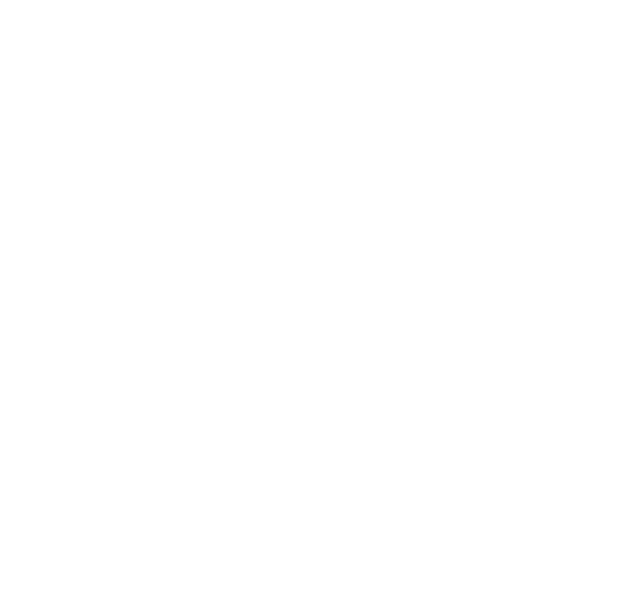
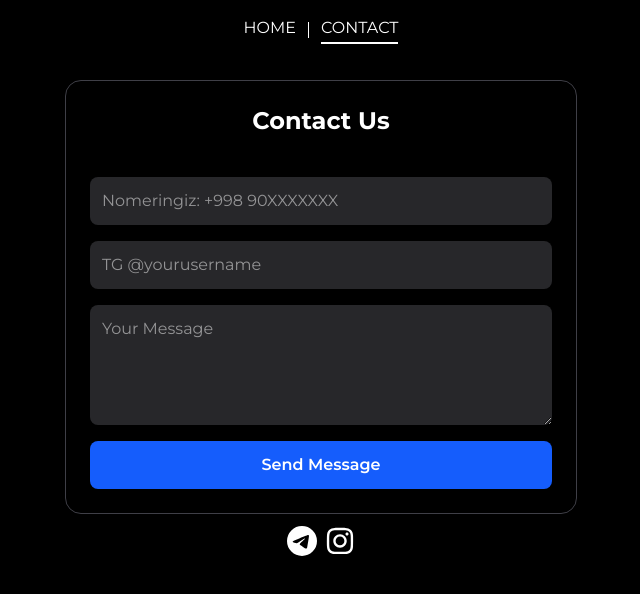
Before and after one commit to abdulhamidfrontend/abbv, a React (Vite) app: page /contact in a window 1280 px wide. Before the commit this address had no page. Shown: the top 594 px of the page, without its empty margins (319-959 px from the left). Built offline with nearby package versions, Linux system fonts and the light colour scheme.

Commit message:
"bot message added"

```diff
--- a/package.json
+++ b/package.json
@@ -13,6 +13,7 @@
     "@tailwindcss/vite": "^4.1.17",
     "react": "^19.2.0",
     "react-dom": "^19.2.0",
+    "react-icons": "^5.5.0",
     "react-router-dom": "^7.9.6",
     "tailwindcss": "^4.1.17"
   },
--- a/src/App.tsx
+++ b/src/App.tsx
@@ -1,6 +1,7 @@
 import "./index.css";
 import { Route, Routes, BrowserRouter } from "react-router-dom";
 import Home from "./Pages/home";
+import Contact from "./Pages/contact";
 
 function App() {
   return (
@@ -8,6 +9,7 @@ function App() {
       <BrowserRouter>
         <Routes>
           <Route path="/" element={<Home/>} />
+          <Route path="/contact" element={<Contact/>} />
         </Routes>
       </BrowserRouter>
     </>
--- /dev/null
+++ b/src/Pages/contact.tsx
@@ -0,0 +1,132 @@
+import Navbar from "@/components/navbar";
+import { SiTelegram } from "react-icons/si";
+import { FaInstagram } from "react-icons/fa";
+import { useState } from "react";
+
+// ❗ Bu token frontendda ochiq bo'ladi — faqat o'quv/proyekt uchun!
+// Token va chat_id ni o'zingga mos yoz.
+const BOT_TOKEN = "8292283966:AAEnai7OzTOY56aw77ng36in1agS-6qe5e8";
+const CHAT_ID = 1982638634; // BU YERGA O'ZINGNING CHAT_ID'ing
+
+const Contact = () => {
+  const [phone, setPhone] = useState("");
+  const [username, setUsername] = useState("");
+  const [message, setMessage] = useState("");
+
+  const [error, setError] = useState("");
+  const [loading, setLoading] = useState(false);
+
+  const phoneRegex = /^\+998\s?(69|71|88|90|91|93|94|95|97|99)\d{7}$/;
+  const usernameRegex = /^@[A-Za-z0-9_]{5,}$/;
+
+  const handleSubmit = async (e: React.FormEvent) => {
+    e.preventDefault();
+
+    // === VALIDATSIYA ===
+    if (!phoneRegex.test(phone)) {
+      setError("Telefon raqami noto‘g‘ri! Masalan: +998 90XXXXXXX");
+      return;
+    }
+
+    if (!usernameRegex.test(username)) {
+      setError("Username noto‘g‘ri! @ bilan boshlanishi kerak.");
+      return;
+    }
+
+    if (message.trim().length < 3) {
+      setError("Xabaringiz juda qisqa.");
+      return;
+    }
+
+    setError("");
+    setLoading(true);
+
+    // === TELEGRAMGA YUBORILADIGAN MATN ===
+    const text = `
+Yangi kontakt so'rovi:
+📞 Telefon: ${phone}
+👤 Username: ${username}
+📝 Xabar: ${message}
+    `;
+
+    // CORS cheklovini aylanib o'tish uchun proksi (backend o'rniga)
+    const proxyUrl = "https://api.allorigins.win/raw?url=";
+    const tgUrl = `https://api.telegram.org/bot${BOT_TOKEN}/sendMessage?chat_id=${CHAT_ID}&text=${encodeURIComponent(
+      text
+    )}`;
+
+    try {
+      await fetch(proxyUrl + encodeURIComponent(tgUrl));
+
+      alert("Xabar yuborildi! ✅");
+      setPhone("");
+      setUsername("");
+      setMessage("");
+    } catch (err) {
+      console.error(err);
+      setError("Telegramga yuborishda xatolik yuz berdi.");
+    } finally {
+      setLoading(false);
+    }
+  };
+
+  return (
+    <div className="">
+      <Navbar />
+
+      <div className="max-w-lg my-20 max-[600px]:w-[90%] mx-auto">
+        <form
+          onSubmit={handleSubmit}
+          className="flex flex-col gap-4 text-white p-6 rounded-2xl shadow-xl border border-zinc-700"
+        >
+          <h2 className="text-2xl font-bold mb-6 text-center">Contact Us</h2>
+
+          {error && <p className="text-red-500 text-center">{error}</p>}
+
+          <input
+            type="text"
+            placeholder="Nomeringiz: +998 90XXXXXXX"
+            value={phone}
+            onChange={(e) => setPhone(e.target.value)}
+            className="w-full p-3 rounded-lg max-[600px]:text-xs bg-zinc-800 text-white focus:outline-none focus:ring-2 focus:ring-blue-500"
+          />
+
+          <input
+            type="text"
+            placeholder="TG @yourusername"
+            value={username}
+            onChange={(e) => setUsername(e.target.value)}
+            className="w-full p-3 rounded-lg max-[600px]:text-xs bg-zinc-800 text-white focus:outline-none focus:ring-2 focus:ring-blue-500"
+          />
+
+          <textarea
+            rows={4}
+            placeholder="Your Message"
+            value={message}
+            onChange={(e) => setMessage(e.target.value)}
+            className="w-full p-3 rounded-lg max-[600px]:text-xs bg-zinc-800 text-white focus:outline-none focus:ring-2 focus:ring-blue-500"
+          ></textarea>
+
+          <button
+            type="submit"
+            disabled={loading}
+            className="w-full py-3 bg-blue-600 hover:bg-blue-700 disabled:opacity-60 rounded-lg font-semibold transition"
+          >
+            {loading ? "Yuborilmoqda..." : "Send Message"}
+          </button>
+        </form>
+
+        <div className="flex items-center py-3 gap-2 justify-center">
+          <a target="_blank" href="https://t.me/abbv_uz">
+            <SiTelegram size={30} />
+          </a>
+          <a target="_blank" href="https://instagram.com/abbv.uz">
+            <FaInstagram size={30} />
+          </a>
+        </div>
+      </div>
+    </div>
+  );
+};
+
+export default Contact;
--- a/src/Pages/home.tsx
+++ b/src/Pages/home.tsx
@@ -1,10 +1,16 @@
+import Navbar from "@/components/navbar";
+
 const Home = () => {
   return (
-    <div className="bg-black relative flex items-center justify-center w-full h-screen">
-      <h1 className="text-white text-center text-5xl font-semibold">
-        AB
-        <span className="text-red-700">BV</span>
-      </h1>
+    <div className="w-full h-screen bg-black relative flex items-center justify-center">
+      <div className="absolute top-0 left-0 w-full">
+        <Navbar />
+      </div>
+
+      <div className="text-center">
+        <h1 className="text-white text-5xl font-semibold">ABBV</h1>
+        <h2 className="text-white mt-2">soon</h2>
+      </div>
     </div>
   );
 };
--- /dev/null
+++ b/src/components/navbar.tsx
@@ -0,0 +1,29 @@
+import { Link, useLocation } from "react-router-dom";
+
+const Navbar = () => {
+  const { pathname } = useLocation();
+
+  const active = "pb-[2px] border-b-2 border-white";
+  const inactive = "pb-[2px] border-b-2 border-transparent hover:border-white";
+
+  return (
+    <div className="w-full fixed top-0 left-0 bg-black py-4 z-50">
+      <div className="flex items-center justify-center gap-3 text-white">
+        <Link className={pathname === "/" ? active : inactive} to="/">
+          HOME
+        </Link>
+
+        <div className="bg-white w-px h-4"></div>
+
+        <Link
+          className={pathname === "/contact" ? active : inactive}
+          to="/contact"
+        >
+          CONTACT
+        </Link>
+      </div>
+    </div>
+  );
+};
+
+export default Navbar;
--- a/src/index.css
+++ b/src/index.css
@@ -1,4 +1,6 @@
 @import "tailwindcss";
 body {
   font-family: "Montserrat", sans-serif;
+  background-color: black;
+  color: white;
 }
```
Also changed, not shown: 1 other file (tests, documents, lock files or other folders).
